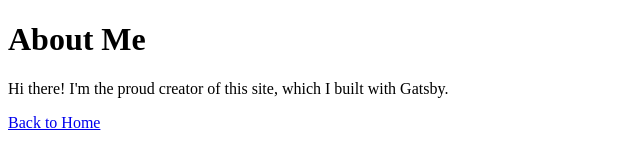
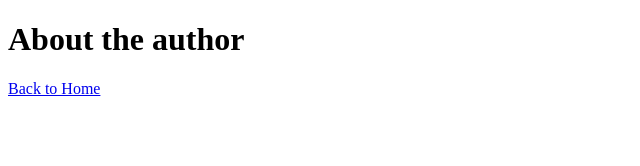
Before and after one commit to Jon-117/worldbuilderapp, a Gatsby site in the folder Worldbuilder/: page /about in a window 1280 px wide. Shown: the whole page, without its empty margins (0-640 px from the left). Built offline with nearby package versions, Linux system fonts and the light colour scheme; Gatsby itself is replaced by a stand-in of ours.

Commit message:
removed p

```diff
--- a/Worldbuilder/src/pages/about.js
+++ b/Worldbuilder/src/pages/about.js
@@ -5,8 +5,8 @@ import { Link } from 'gatsby'
 const AboutPage = () => {
   return (
     <main>
-      <h1>About Me</h1>
-      <p>Hi there! I'm the proud creator of this site, which I built with Gatsby.</p>
+      <h1>About the author</h1>
+      <p></p>
       <Link to="/">Back to Home</Link>
     </main>
   )
```
